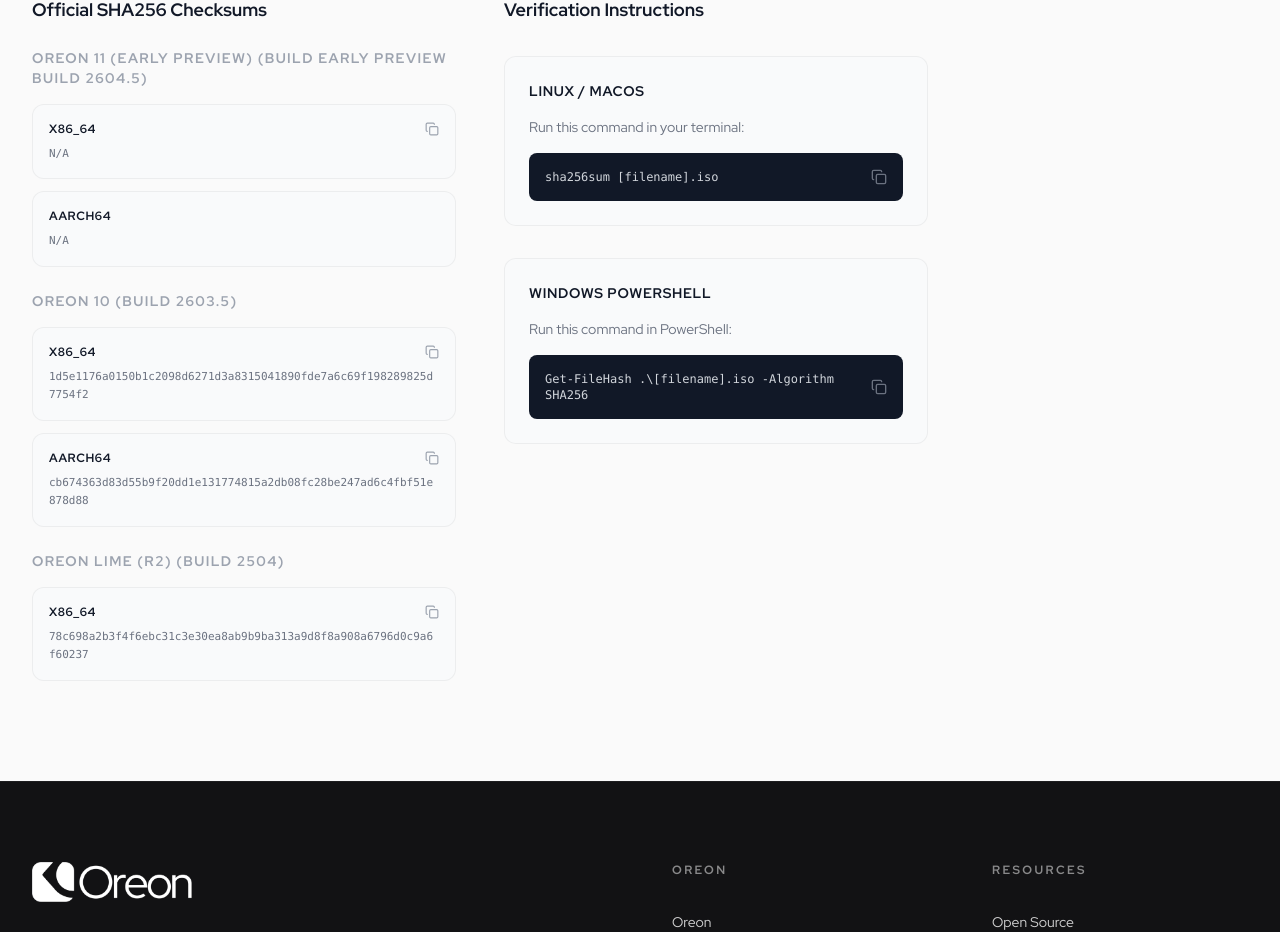
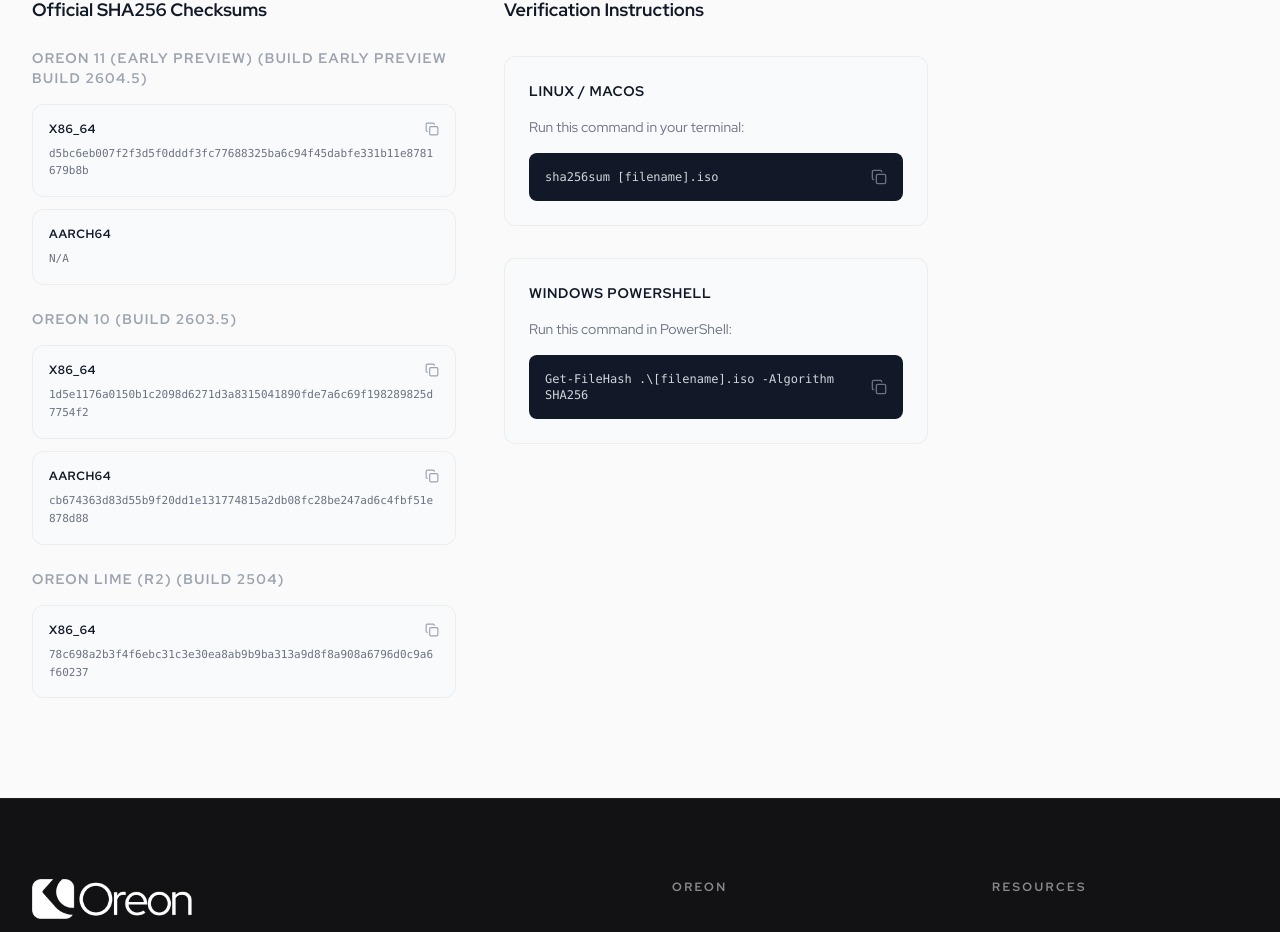
Before and after one commit to oreonhq/website, a Next.js app: page /en_us/oreon/download in a window 1280 px wide. Shown: the part 2314-3246 px from the top of the page. Built offline with nearby package versions, Linux system fonts and the light colour scheme.

Commit message:
fix sha256sum value for or11 epb2604.5

```diff
--- a/app/[locale]/oreon/download/page.tsx
+++ b/app/[locale]/oreon/download/page.tsx
@@ -81,7 +81,7 @@
       image: '/or11epb.png',
       warningKey: 'download.oreon11Warning',
       architectures: [
-        { label: 'x86_64', noteKey: 'download.intelAmd', hash: 'N/A', link: 'https://mirrors.oreonhq.com/Oreon-11-RP1-EPB2604.5-x86_64.iso' },
+        { label: 'x86_64', noteKey: 'download.intelAmd', hash: 'd5bc6eb007f2f3d5f0dddf3fc77688325ba6c94f45dabfe331b11e8781679b8b', link: 'https://mirrors.oreonhq.com/Oreon-11-RP1-EPB2604.5-x86_64.iso' },
         { label: 'aarch64', noteKey: 'download.arm64', disabled: true },
       ],
     },
```
